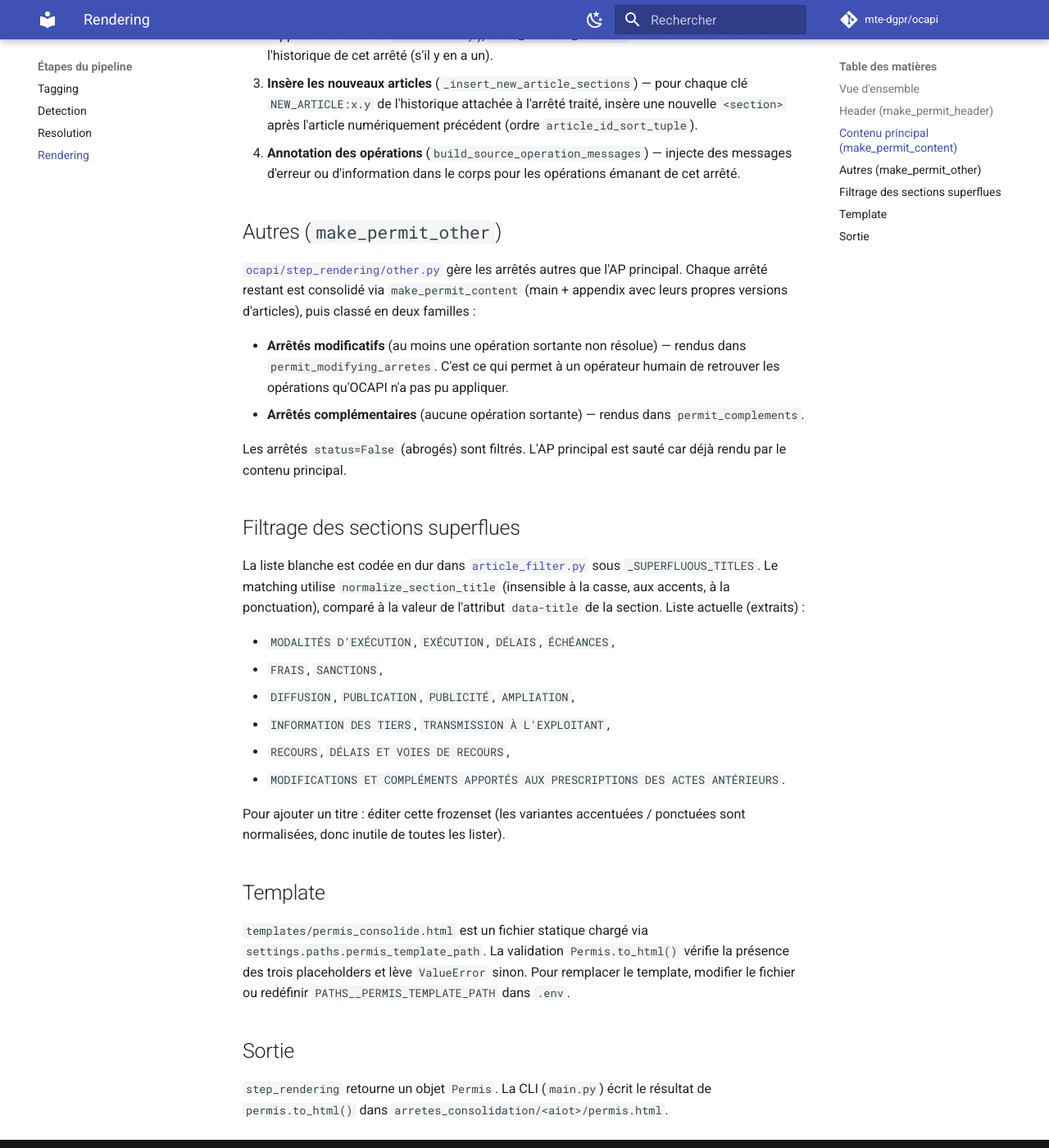
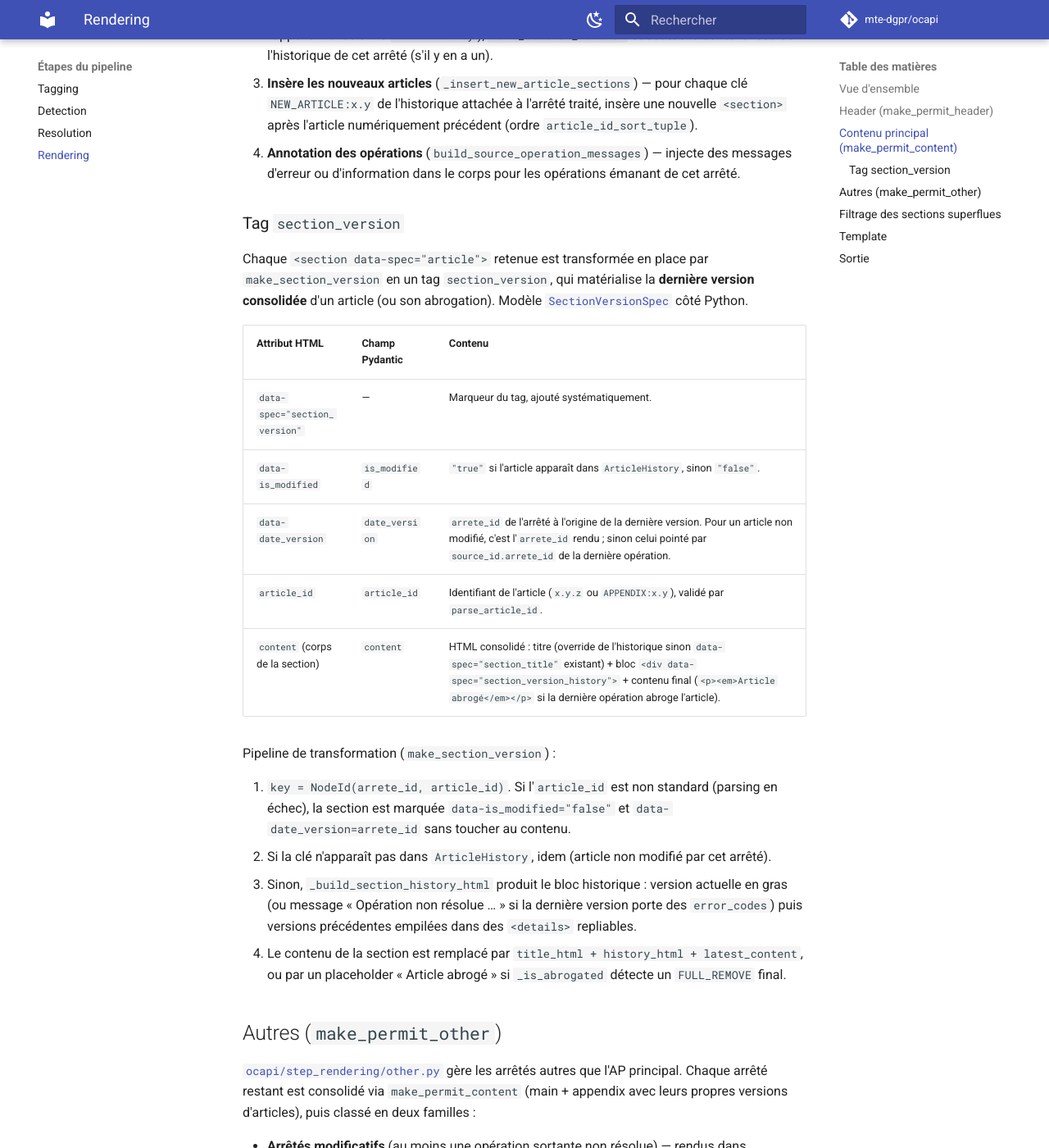
Before and after one commit to mte-dgpr/ocapi, an MkDocs documentation site: the page built from docs/pipeline-steps/rendering.md, in a window 1280 px wide and 1400 px high, scrolled down 1483 px. Shown: the whole window at 82% size. Built offline with MkDocs 1.6.1 and Material for MkDocs 9.7.7, drawn with Linux system fonts in a browser that asks for light colours; comment, search, counter and statistics services are not loaded.

Commit message:
Document section_version and fix llm graph

```diff
--- a/docs/pipeline-steps/rendering.md
+++ b/docs/pipeline-steps/rendering.md
@@ -74,6 +74,37 @@ Sur l'arrêté retenu, `make_permit_content` :
    injecte des messages d'erreur ou d'information dans le corps pour les
    opérations émanant de cet arrêté.
 
+### Tag `section_version`
+
+Chaque `<section data-spec="article">` retenue est transformée en place par
+`make_section_version` en un tag `section_version`, qui matérialise la
+**dernière version consolidée** d'un article (ou son abrogation). Modèle
+[`SectionVersionSpec`](https://github.com/mte-dgpr/ocapi/blob/main/ocapi/types.py)
+côté Python.
+
+| Attribut HTML | Champ Pydantic | Contenu |
+|---|---|---|
+| `data-spec="section_version"` | — | Marqueur du tag, ajouté systématiquement. |
+| `data-is_modified` | `is_modified` | `"true"` si l'article apparaît dans `ArticleHistory`, sinon `"false"`. |
+| `data-date_version` | `date_version` | `arrete_id` de l'arrêté à l'origine de la dernière version. Pour un article non modifié, c'est l'`arrete_id` rendu ; sinon celui pointé par `source_id.arrete_id` de la dernière opération. |
+| `article_id` | `article_id` | Identifiant de l'article (`x.y.z` ou `APPENDIX:x.y`), validé par `parse_article_id`. |
+| `content` (corps de la section) | `content` | HTML consolidé : titre (override de l'historique sinon `data-spec="section_title"` existant) + bloc `<div data-spec="section_version_history">` + contenu final (`<p><em>Article abrogé</em></p>` si la dernière opération abroge l'article). |
+
+Pipeline de transformation (`make_section_version`) :
+
+1. `key = NodeId(arrete_id, article_id)`. Si l'`article_id` est non standard
+   (parsing en échec), la section est marquée `data-is_modified="false"` et
+   `data-date_version=arrete_id` sans toucher au contenu.
+2. Si la clé n'apparaît pas dans `ArticleHistory`, idem (article non
+   modifié par cet arrêté).
+3. Sinon, `_build_section_history_html` produit le bloc historique : version
+   actuelle en gras (ou message « Opération non résolue … » si la dernière
+   version porte des `error_codes`) puis versions précédentes empilées dans
+   des `<details>` repliables.
+4. Le contenu de la section est remplacé par
+   `title_html + history_html + latest_content`, ou par un placeholder
+   « Article abrogé » si `_is_abrogated` détecte un `FULL_REMOVE` final.
+
 ## Autres (`make_permit_other`)
 
 [`ocapi/step_rendering/other.py`](https://github.com/mte-dgpr/ocapi/blob/main/ocapi/step_rendering/other.py)
```
Also changed, not shown: docs/llm.md (+6 -6 lines).
